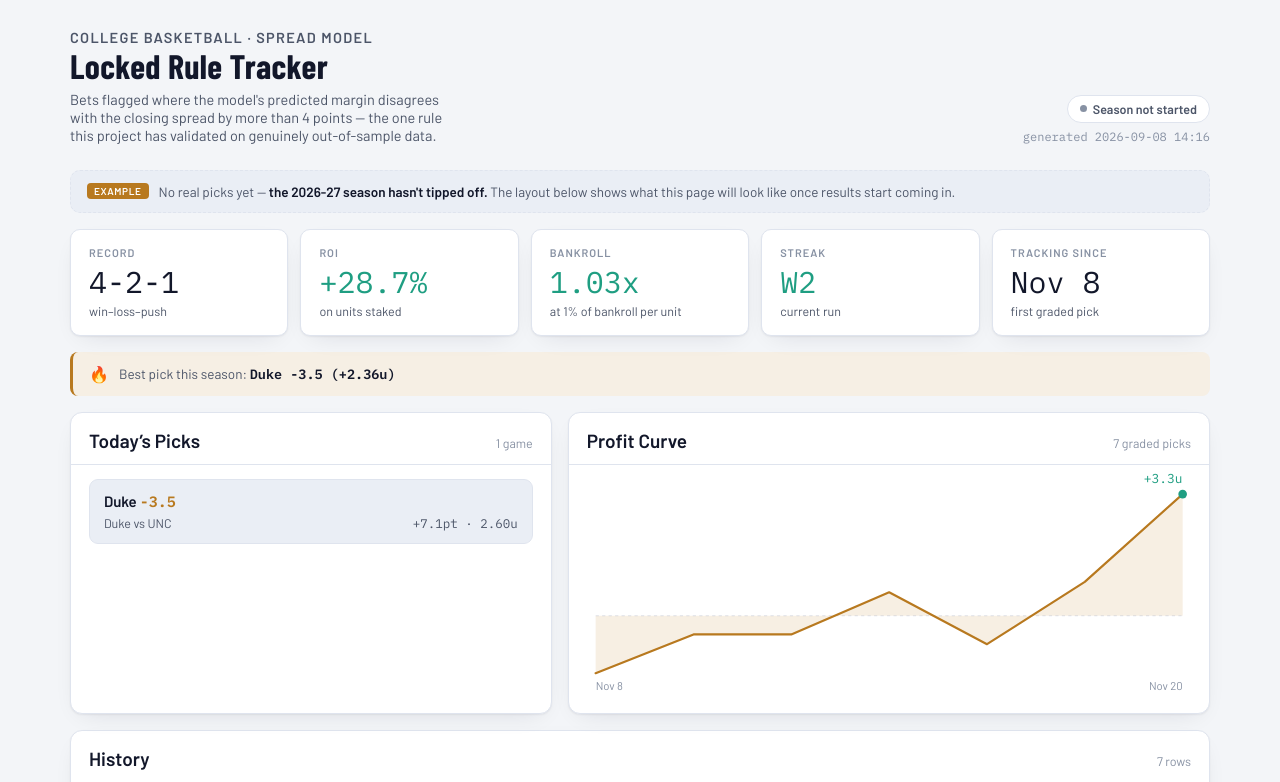
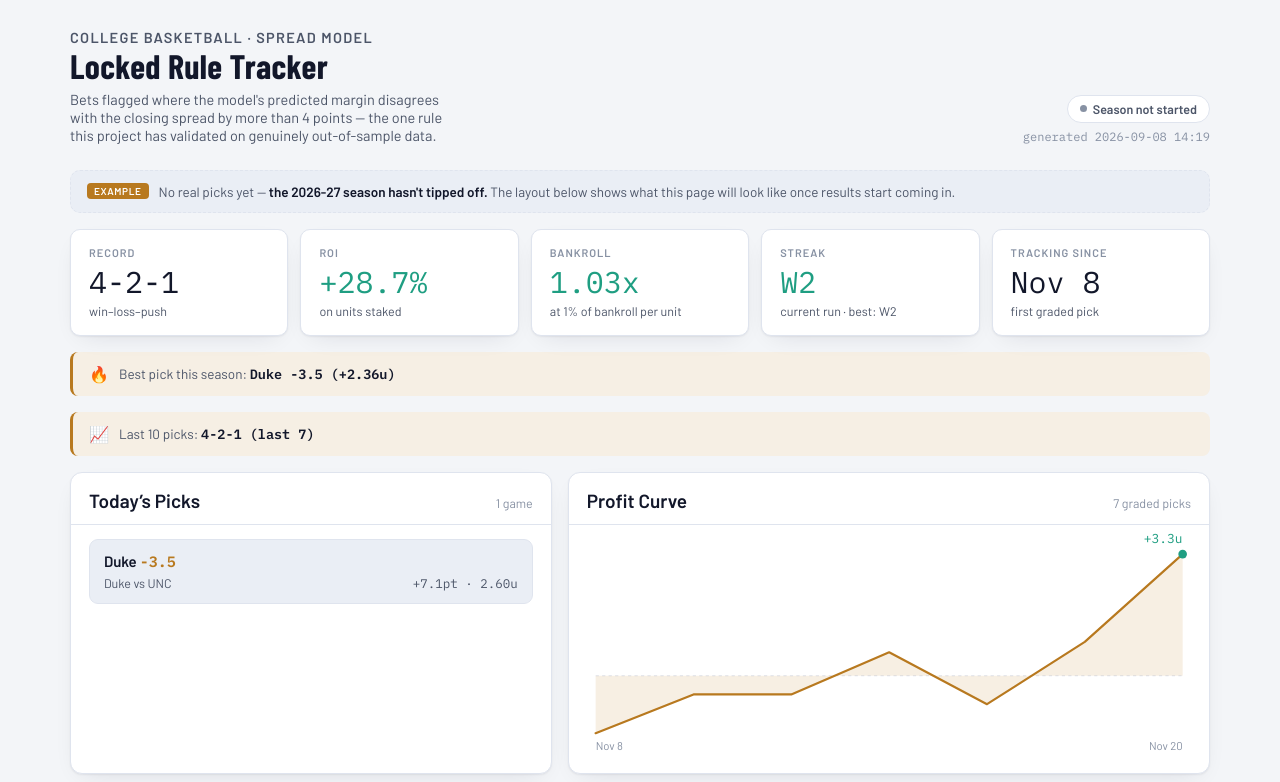
Before and after one commit to nickboysko/edgefinder-dashboard, a plain HTML site: page index.html in a window 1280 px wide. Shown: the top 782 px of the page. Drawn offline with nearby package versions, Linux system fonts and the light colour scheme.

Commit message:
Update dashboard (0 picks) -- 2026-09-08 14:19

```diff
--- a/index.html
+++ b/index.html
@@ -160,7 +160,7 @@
     </div>
     <div class="status-block">
       <span class="pill" id="statusPill"><span class="dot"></span><span id="statusText">Checking&hellip;</span></span>
-      <span class="synced-at mono" id="syncedAt">generated 2026-09-08 14:16</span>
+      <span class="synced-at mono" id="syncedAt">generated 2026-09-08 14:19</span>
     </div>
   </header>
 
@@ -200,6 +200,11 @@
   <div class="highlight-banner" id="highlightBanner" hidden>
     <span class="highlight-icon">🔥</span>
     <span>Best pick this season: <strong id="highlightText"></strong></span>
+  </div>
+
+  <div class="highlight-banner" id="formBanner" hidden>
+    <span class="highlight-icon">📈</span>
+    <span>Last 10 picks: <strong id="formText"></strong></span>
   </div>
 
   <div class="main-grid">
@@ -332,6 +337,17 @@
       streakEl.className = 'num mono';
     }
 
+    // Longest WINNING streak of the season (day-based, same rule as the
+    // current streak above) -- survives a rough patch, still worth
+    // bragging about even mid-slump.
+    let longestWin = 0, run = 0;
+    for (const r of [...dayResults].reverse()) {  // chronological order for a true running max
+      if (r === 'WIN') { run++; longestWin = Math.max(longestWin, run); }
+      else run = 0;
+    }
+    document.getElementById('statStreakSub').textContent =
+      longestWin > 1 ? `current run · best: W${longestWin}` : 'current run';
+
     // Best single pick -- highest-profit graded WIN, for the highlight banner.
     const wins_list = graded.filter(p => p.status === 'WIN');
     const banner = document.getElementById('highlightBanner');
@@ -343,6 +359,24 @@
       banner.hidden = false;
     } else {
       banner.hidden = true;
+    }
+
+    // Recent form -- last 10 GRADED picks by date (not last 10 rows in
+    // insertion order), distinct from the season-long record so a slow
+    // patch late in a long season doesn't hide behind an otherwise-good
+    // overall number, and a hot patch is visible even during an overall
+    // rough season.
+    const formBanner = document.getElementById('formBanner');
+    const gradedSorted = [...graded].sort((a, b) => b.date.localeCompare(a.date));
+    const last10 = gradedSorted.slice(0, 10);
+    if (last10.length >= 5) {
+      const w = last10.filter(p => p.status === 'WIN').length;
+      const l = last10.filter(p => p.status === 'LOSS').length;
+      const psh = last10.filter(p => p.status === 'PUSH').length;
+      document.getElementById('formText').textContent = `${w}-${l}${psh ? `-${psh}` : ''} (last ${last10.length})`;
+      formBanner.hidden = false;
+    } else {
+      formBanner.hidden = true;
     }
 
     const latestDate = sorted.length ? sorted[sorted.length - 1].date : null;
```
